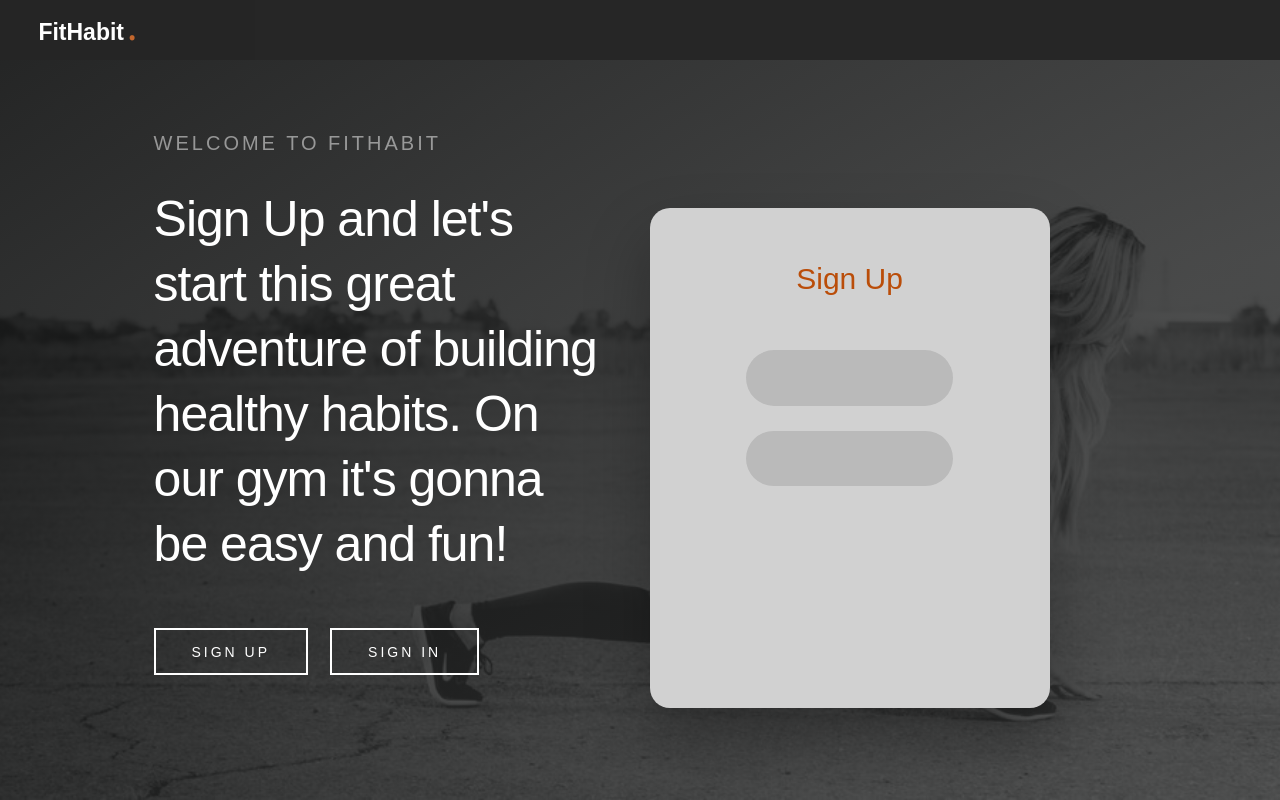
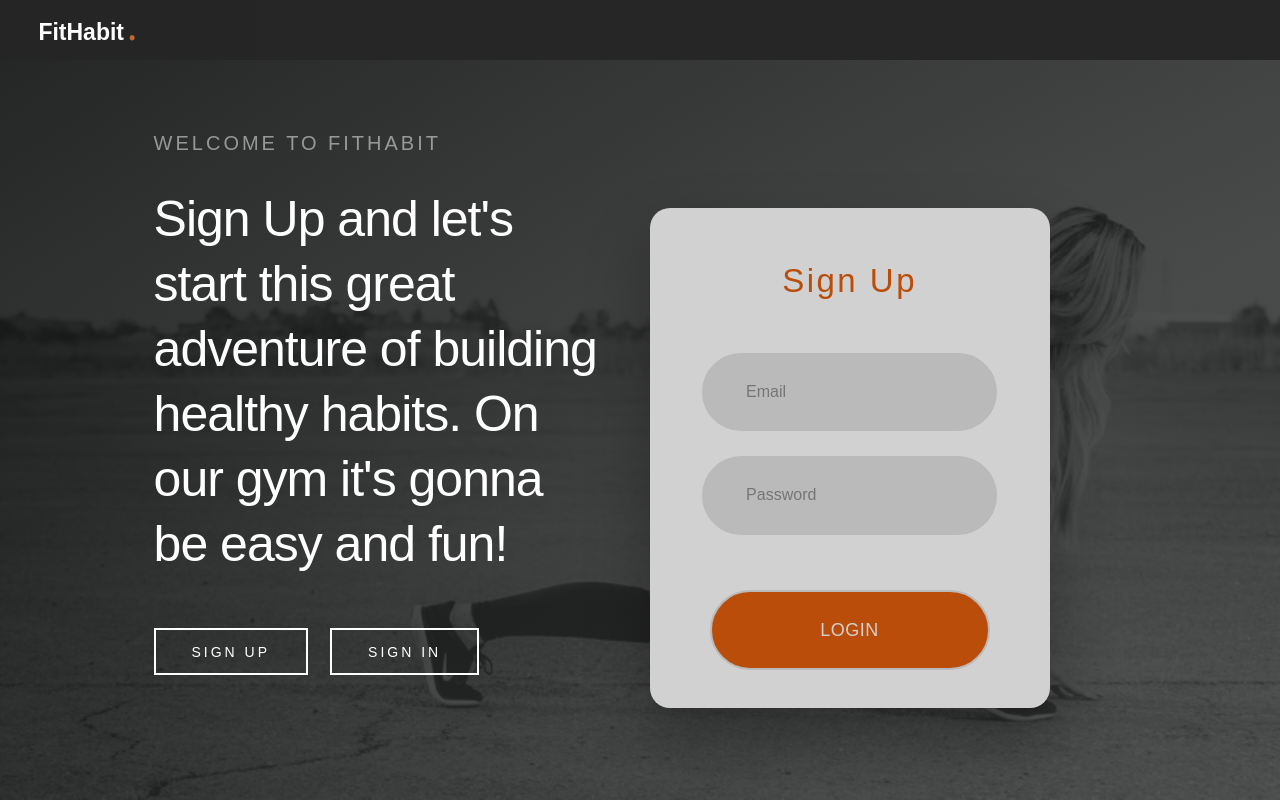
Before and after one commit to Kowal0/training-schedule-app, a React app: page / in a window 1280 px wide. Built offline with nearby package versions, Linux system fonts and the light colour scheme.

Commit message:
styled button

```diff
--- a/src/components/Login/components/LoginPageForm.js
+++ b/src/components/Login/components/LoginPageForm.js
@@ -3,6 +3,8 @@ import LoginFormWrapper from '../styled/LoginFormWrapper';
 import LoginFormSignUp from '../styled/LoginFormSignUp';
 import LoginFormBox from '../styled/LoginFormBox';
 import LoginFormInput from '../styled/LoginFormInput';
+import LoginFormButton from '../styled/LoginFormButton';
+
 
 
 
@@ -14,12 +16,15 @@ class LoginPageForm extends PureComponent {
                     Sign Up
                 </LoginFormSignUp>
                 <LoginFormBox>
-                    <LoginFormInput>
+                    <LoginFormInput placeholder="Email">
 
                     </LoginFormInput>
-                    <LoginFormInput>
+                    <LoginFormInput placeholder="Password">
 
                     </LoginFormInput>
+                    <LoginFormButton>
+                        Login
+                    </LoginFormButton>
                 </LoginFormBox>
             </LoginFormWrapper>
         );
--- a/src/components/Login/styled/LoginFormBox.js
+++ b/src/components/Login/styled/LoginFormBox.js
@@ -3,9 +3,9 @@ import styled from 'styled-components';
 export const LoginFormBox = styled.form`
     display: flex;
     flex-direction: column;
-
-
-
+    width: 70%;
+    height: 60%;
+    // align-items: center;
 
 `;
 
--- /dev/null
+++ b/src/components/Login/styled/LoginFormButton.js
@@ -0,0 +1,28 @@
+import styled from 'styled-components';
+
+export const LoginFormButton = styled.button`
+
+    text-transform: uppercase;
+    border: 2px solid #BABABA;
+    outline: none;
+    border-radius: 150px;
+    padding: 10% 15%;
+    font-family: "montserrat-medium", sans-serif;
+    font-size: 18px;
+    letter-spacing: 0.5px;
+    color: #D1D1D1;
+    margin-top: 30px;
+    background-color: #ba4d09;
+    transition: all .3s;
+
+
+
+
+    &:hover {
+        background-color: #5D5D5D;
+        cursor: pointer;
+    }
+
+`;
+
+export default LoginFormButton;
--- a/src/components/Login/styled/LoginFormInput.js
+++ b/src/components/Login/styled/LoginFormInput.js
@@ -2,20 +2,25 @@ import styled from 'styled-components';
 
 export const LoginFormInput = styled.input`
 
-    border: none;
+    border: 2px solid #BABABA;
     outline: none;
     border-radius: 150px;
-    padding: 9%;
+    padding: 10% 15%;
     font-family: "montserrat-medium", sans-serif;
     font-size: 16px;
     color: #5D5D5D;
     margin-bottom: 25px;
     background-color: #BABABA;
+    overflow: hidden;
+    flex: 1;
+    align-self: center;
+    transition: all .6s;
 
-    // &:focus,
-    // &:active {
-    //   border: 2px solid #ba4d09;
-    // }
+    &:focus,
+    &:active {
+      border: 2px solid #ba4d09;
+
+    }
 
 
 
--- a/src/components/Login/styled/LoginFormSignUp.js
+++ b/src/components/Login/styled/LoginFormSignUp.js
@@ -2,8 +2,9 @@ import styled from 'styled-components';
 
 export const LoginFormSignUp = styled.h4`
     color: #ba4d09;
-    font-size: 30px;
+    font-size: 33px;
     font-family: "montserrat-medium", sans-serif;
+    letter-spacing: 2.5px;
     padding: 14% 0;
 
 
```
